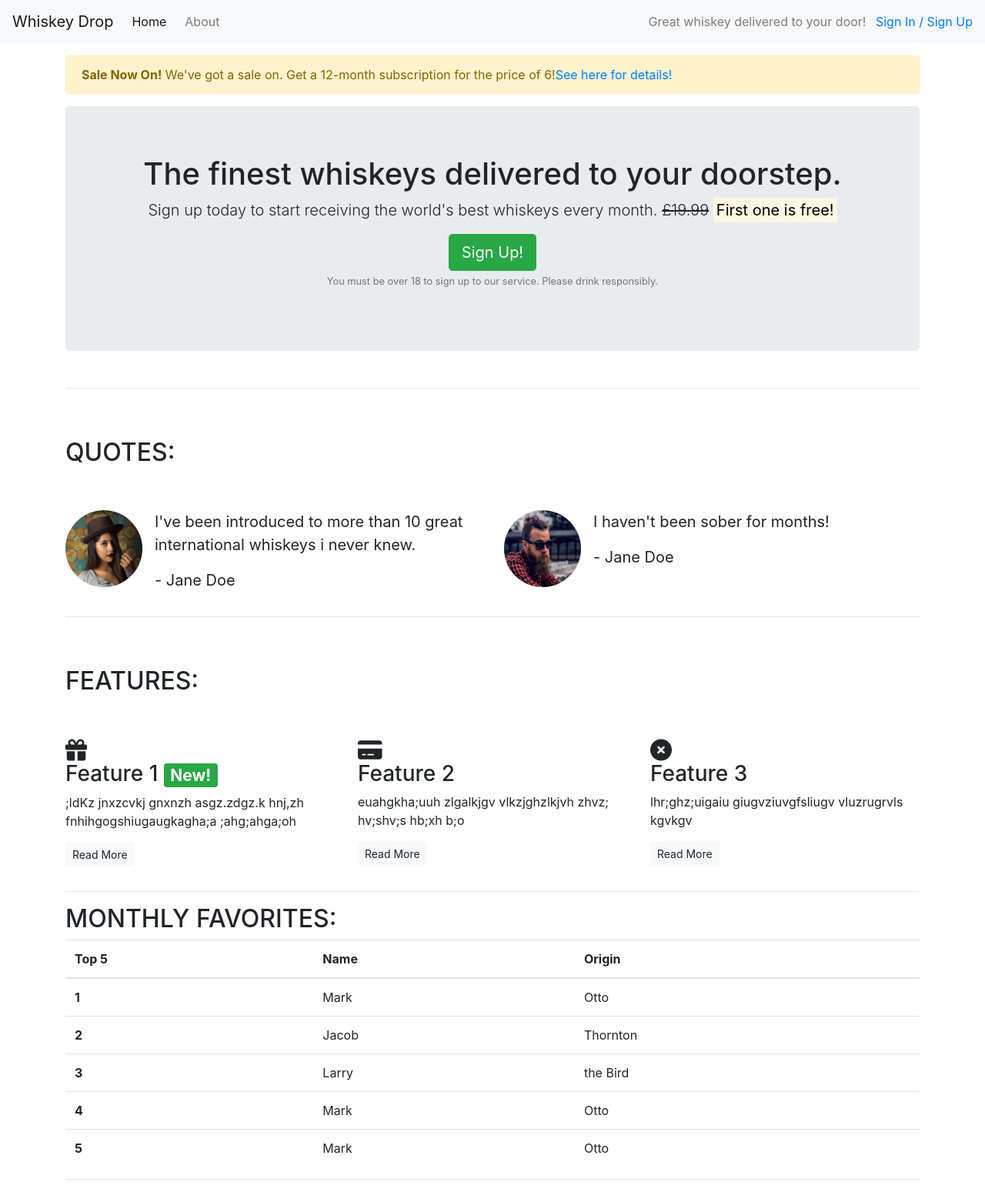
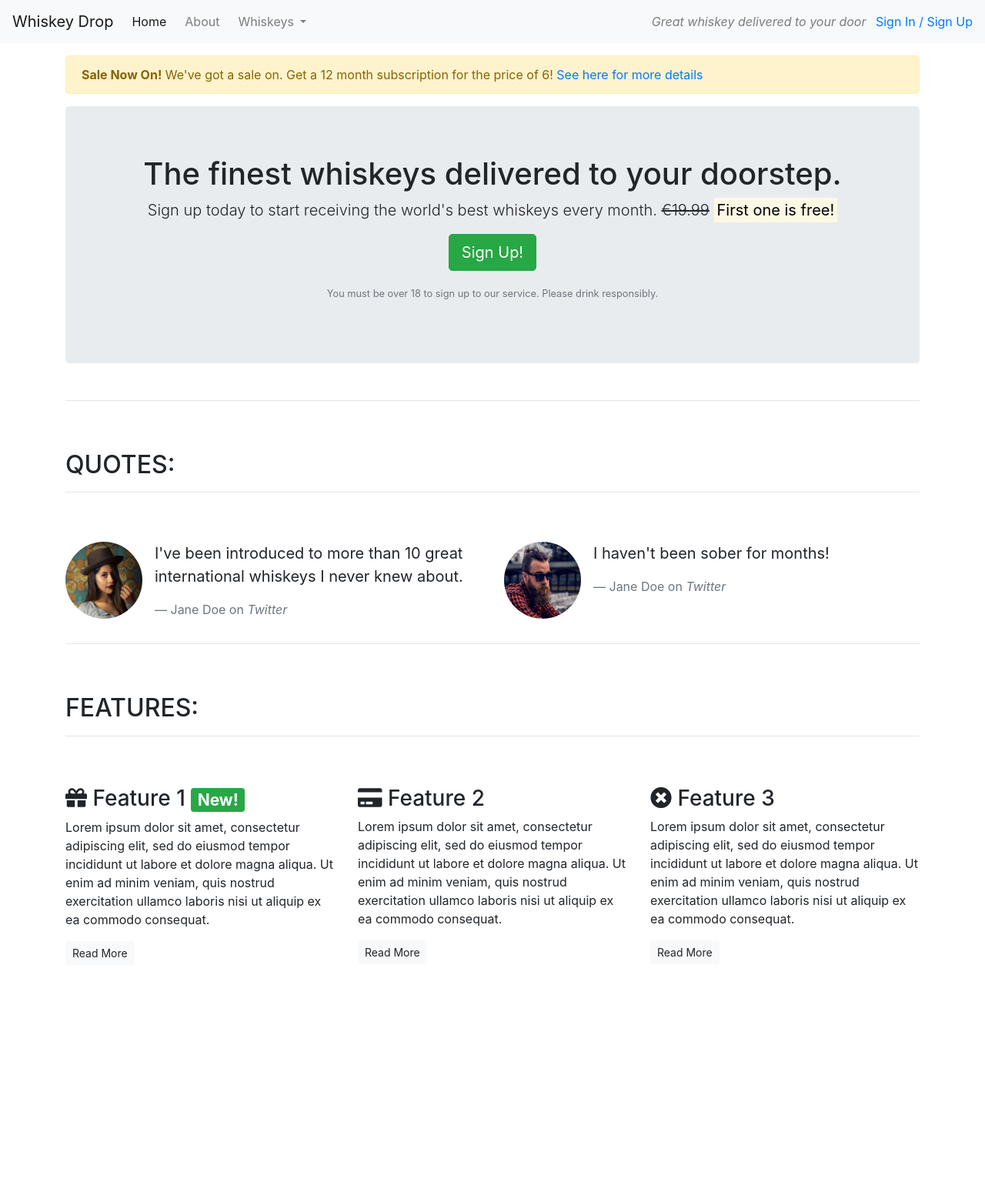
Before and after one commit to James-Stewart110/Bootstrap, a plain HTML site: page index.html in a window 1280 px wide. Shown: the whole page at 77% size. After the commit the page ends 1270 px from the top, so only its background shows below. Drawn offline with nearby package versions, Linux system fonts and the light colour scheme.

Commit message:
Progressive Enhancement with JS Components pt2

```diff
--- a/index.html
+++ b/index.html
@@ -1,76 +1,90 @@
 <!DOCTYPE html>
-<html lang="en">
+<html lang="en-us">
 
 <head>
-	<meta charset="UTF-8">
+    <meta charset="utf-8">
     <meta name="viewport" content="width=device-width, initial-scale=1.0">
-	<meta http-equiv="X-UA-Compatible" content="ie=edge">
-	<link rel="stylesheet" href="https://stackpath.bootstrapcdn.com/bootstrap/4.4.1/css/bootstrap.min.css"
-		integrity="sha384-Vkoo8x4CGsO3+Hhxv8T/Q5PaXtkKtu6ug5TOeNV6gBiFeWPGFN9MuhOf23Q9Ifjh" crossorigin="anonymous">
-	<script src="https://stackpath.bootstrapcdn.com/bootstrap/4.4.1/js/bootstrap.min.js"
-		integrity="sha384-wfSDF2E50Y2D1uUdj0O3uMBJnjuUD4Ih7YwaYd1iqfktj0Uod8GCExl3Og8ifwB6" crossorigin="anonymous">
-	</script>
-	<script src="https://kit.fontawesome.com/d1f3fcb938.js" crossorigin="anonymous"></script>
     <title>Whiskey Drop | Taste a new whiskey every month</title>
+    <link rel="stylesheet" href="https://maxcdn.bootstrapcdn.com/bootstrap/4.1.3/css/bootstrap.min.css">
+    <link rel="stylesheet" href="https://use.fontawesome.com/releases/v5.6.1/css/all.css" integrity="sha384-gfdkjb5BdAXd+lj+gudLWI+BXq4IuLW5IT+brZEZsLFm++aCMlF1V92rMkPaX4PP" crossorigin="anonymous">
 </head>
 
 <body>
-	<nav class="navbar navbar-light bg-light navbar-expand-sm">
-		<a href="" class="navbar-brand">Whiskey Drop</a>
+    <!--Nav-->
+    <nav class="navbar navbar-light navbar-expand-sm bg-light">
+        <a href="/" class="navbar-brand">
+                    Whiskey Drop</a>
+
+        <button class="navbar-toggler ml-auto" type="button" data-toggle="collapse" data-target="#navbarNavDropdown" aria-controls="navbarNavDropdown" aria-expanded="false" aria-label="Toggle navigation">
+        <span class="navbar-toggler-icon"></span></button>
+
+        <div class="collapse navbar-collapse" id="navbarNavDropdown">
             <ul class="navbar-nav mr-auto">
-			<li class="active nav-item mr-2"><a href="/" class="nav-link">Home</a></li>
-			<li class="nav-item mr-2"><a href="/about" class="nav-link">About</a></li>
-			<li class="nav-item mr-2 d-block d-sm-none"><a href="/login" class="nav-link">Sign In / Sign Up</a></li>
+                <li class="active nav-item mr-2"><a class="nav-link" href="/">Home</a></li>
+                <li class="nav-item mr-2"><a class="nav-link" href="">About</a></li>
+                <li class="nav-item dropdown">
+                    <a class="nav-link dropdown-toggle" href="#" id="navbarDropdownMenuLink" role="button" data-toggle="dropdown" aria-haspopup="true" aria-expanded="false">
+          Whiskeys
+        </a>
+                    <div class="dropdown-menu" aria-labelledby="navbarDropdownMenuLink">
+                        <a class="dropdown-item" href="#">Irish</a>
+                        <a class="dropdown-item" href="#">Scotch</a>
+                        <a class="dropdown-item" href="#">Japanese</a>
+                        <a class="dropdown-item" href="#">American</a>
+                    </div>
+                </li>
+
+                <li class="nav-item mr-2 d-block d-sm-none"><a class="nav-link" href="">Sign In / Sign Up</a></li>
             </ul>
+        </div>
         <div class="d-none d-md-block">
-			<p class="navbar-text my-auto mr-2">Great whiskey delivered to your door!</i></p>
+            <p class="navbar-text my-auto mr-2"><i>Great whiskey delivered to your door</i></p>
             <a href="/login">Sign In / Sign Up</a>
         </div>
+        <!--</div>-->
     </nav>
     <article class="container mt-3">
         <div class="row d-none d-sm-block">
             <div class="col-12">
                 <div class="alert alert-warning">
-    <strong>Sale Now On!</strong> We've got a sale on. Get a 12-month subscription for the price of 6!<a href="">See here for details!</a>
+                    <strong>Sale Now On!</strong> We've got a sale on. Get a 12 month subscription for the price of 6! <a href="">See here for more details</a>
                 </div>
             </div>
         </div>
-		<!--Callout-->
+        <!-- Callout -->
         <div class="row">
             <div class="col-12">
                 <section class="callout jumbotron text-center">
                     <h1>The finest whiskeys delivered to your doorstep.</h1>
                     <p class="lead">Sign up today to start receiving the world's best whiskeys every month.
-						<s class="d-none d-sm-inline">£19.99</s>
+                        <s class="d-none d-sm-inline">€19.99</s>
                         <span class="d-inline d-sm-none"><br></span>
                         <strong><mark>First one is free!</mark></strong></p>
-					<button class="btn btn-success btn-lg">Sign Up!</button>
-					<p class="text-muted">
-						<small>You must be over 18 to sign up to our service. Please drink responsibly.</small></p>
+                    <p><button class="btn btn-lg btn-success" data-toggle="modal" data-target="#signUpModal">Sign Up!</button></p>
+                    <p class="text-muted"><small>You must be over 18 to sign up to our service. Please drink responsibly.</small></p>
                 </section>
             </div>
         </div>
-		<!--/.callout-->
+        <!-- /.callout -->
         <hr>
-
-		<!--Quotes-->
-		<section class="blockquote">
+        <!-- Quotes -->
+        <section class="quotes">
             <div class="row">
                 <div class="col-12 my-5">
                     <h2 class="text-uppercase">Quotes:</h2>
+                    <hr />
                 </div>
             </div>
             <div class="row">
                 <div class="col-12 col-md-6">
                     <div class="media">
                         <div class="d-none d-sm-block">
-							<img src="images/girl-image.png" class="rounded-circle mr-3" height="100" width="100">
+                            <img src="images/girl-image.png" class="rounded-circle mr-3" height=100 width=100>
                         </div>
                         <div class="media-body">
-								<blockquote class="quote">
-									<p>I've been introduced to more than 10 great international whiskeys i never knew.
-									</p>
-									<p>- Jane Doe</p>
+                            <blockquote class="blockquote">
+                                <p>I've been introduced to more than 10 great international whiskeys I never knew about.</p>
+                                <footer class="blockquote-footer">Jane Doe on <cite title="Twitter">Twitter</cite></footer>
                             </blockquote>
                         </div>
                     </div>
@@ -78,97 +92,89 @@
                 <div class="col-12 col-md-6">
                     <div class="media">
                         <div class="d-none d-sm-block">
-								<img src="images/guy-image.png" class="rounded-circle mr-3" height="100" width="100">
+                            <img src="images/guy-image.png" class="rounded-circle mr-3" height=100 width=100>
                         </div>
                         <div class="media-body">
                             <blockquote class="blockquote">
                                 <p>I haven't been sober for months!</p>
-										<p>- Jane Doe</p>
+                                <footer class="blockquote-footer">Jane Doe on <cite title="Twitter">Twitter</cite></footer>
                             </blockquote>
                         </div>
                     </div>
                 </div>
             </div>
         </section>
-		<!--/.Quotes-->
+        <!-- /.quotes -->
         <hr>
-
-		<!--Features-->
+        <!-- Features -->
         <section class="features">
             <div class="row">
                 <div class="col-12 my-5">
                     <h2 class="text-uppercase">Features:</h2>
+                    <hr />
                 </div>
             </div>
             <div class="row">
                 <div class="col-12 col-md-6 col-lg-4">
-					<div class="features">
-						<h3><i class="fas fa-gift d-none d-sm-block"></i> Feature 1 <span class="badge badge-success">New!</span></h3>
-						<p>;ldKz jnxzcvkj gnxnzh asgz.zdgz.k hnj,zh fnhihgogshiugaugkagha;a ;ahg;ahga;oh </p>
-						<p><a href="" class="btn btn-sm btn-light">Read More</a></p>
+                    <div class="feature">
+                        <h3><i class="fas fa-gift d-none d-sm-inline"></i> Feature 1 <span class="badge badge-success">New!</span></h3>
+                        <p>Lorem ipsum dolor sit amet, consectetur adipiscing elit, sed do eiusmod tempor incididunt ut labore et dolore magna aliqua. Ut enim ad minim veniam, quis nostrud exercitation ullamco laboris nisi ut aliquip ex ea commodo consequat.</p>
+                        <p><a class="btn btn-sm btn-light" href="">Read More</a></p>
                     </div>
                 </div>
                 <div class="col-12 col-md-6 col-lg-4">
                     <div class="feature">
-						<h3><i class="fas fa-credit-card d-none d-sm-block"></i> Feature 2</h3>
-						<p>euahgkha;uuh zlgalkjgv vlkzjghzlkjvh zhvz; hv;shv;s hb;xh b;o</p>
-						<p><a href="" class="btn btn-sm btn-light">Read More</a></p>
+                        <h3><i class="fas fa-credit-card d-none d-sm-inline"></i> Feature 2</h3>
+                        <p>Lorem ipsum dolor sit amet, consectetur adipiscing elit, sed do eiusmod tempor incididunt ut labore et dolore magna aliqua. Ut enim ad minim veniam, quis nostrud exercitation ullamco laboris nisi ut aliquip ex ea commodo consequat.</p>
+                        <p><a class="btn btn-sm btn-light" href="">Read More</a></p>
                     </div>
                 </div>
                 <div class="col-12 d-md-none d-lg-block col-lg-4">
                     <div class="feature">
-						<h3><i class="fas fa-times-circle d-none d-sm-block"></i> Feature 3</h3>
-						<p>lhr;ghz;uigaiu giugvziuvgfsliugv vluzrugrvls kgvkgv </p>
-						<p><a href="" class="btn btn-sm btn-light">Read More</a></p>
+                        <h3><i class="fas fa-times-circle d-none d-sm-inline"></i> Feature 3</h3>
+                        <p>Lorem ipsum dolor sit amet, consectetur adipiscing elit, sed do eiusmod tempor incididunt ut labore et dolore magna aliqua. Ut enim ad minim veniam, quis nostrud exercitation ullamco laboris nisi ut aliquip ex ea commodo consequat.</p>
+                        <p><a class="btn btn-sm btn-light" href="">Read More</a></p>
                     </div>
                 </div>
             </div>
         </section>
-		<hr>
+        <!-- /.features -->
+    </article>
 
-		<!--Monthly Favorites-->
-		<section class="monthly-favorites">
-			<h2 class="text-uppercase">Monthly Favorites:</h2>
-			<table class="table">
-				<thead>
-					<tr>
-						<th scope="col">Top 5</th>
-						<th scope="col">Name</th>
-						<th scope="col">Origin</th>
-					</tr>
-				</thead>
-				<tbody>
-					<tr>
-						<th scope="row">1</th>
-						<td>Mark</td>
-						<td>Otto</td>
-					</tr>
-					<tr>
-						<th scope="row">2</th>
-						<td>Jacob</td>
-						<td>Thornton</td>
-					</tr>
-					<tr>
-						<th scope="row">3</th>
-						<td>Larry</td>
-						<td>the Bird</td>
-					</tr>
-					<tr>
-						<th scope="row">4</th>
-						<td>Mark</td>
-						<td>Otto</td>
-					</tr>
-					<tr>
-						<th scope="row">5</th>
-						<td>Mark</td>
-						<td>Otto</td>
-					</tr>
-				</tbody>
-			</table>
-		</section>
-		<!--/.Monthly Favorites-->
-		<hr>
-	</article>
+    <div class="modal" tabindex="-1" role="dialog" id="signUpModal">
+        <div class="modal-dialog" role="document">
+            <div class="modal-content">
+                <div class="modal-header">
+                    <h5 class="modal-title">Sign Up To Whiskey Drop!</h5>
+                    <button type="button" class="close" data-dismiss="modal" aria-label="Close">
+          <span aria-hidden="true">&times;</span>
+        </button>
+                </div>
+                <div class="modal-body">
+                    <form>
+                        <div class="form-group">
+                            <label for="exampleInputEmail1">Email address</label>
+                            <input type="email" class="form-control" id="exampleInputEmail1" aria-describedby="emailHelp" placeholder="Enter email">
+                            <small id="emailHelp" class="form-text text-muted">We'll never share your email with anyone else.</small>
+                        </div>
+                        <div class="form-group">
+                            <label for="password">Password</label>
+                            <input type="password" class="form-control" id="password" placeholder="Password">
+                        </div>
+                        <div class="form-group">
+                            <label for="repeatPassword">Repeat Password</label>
+                            <input type="password" class="form-control" id="repeatPassword" placeholder="Repeat Password">
+                        </div>
+                        <button type="submit" class="btn btn-success">Submit</button>
+                    </form>
+                </div>
+            </div>
+        </div>
+    </div>
+
+    <script src="https://code.jquery.com/jquery-3.3.1.slim.min.js" integrity="sha384-q8i/X+965DzO0rT7abK41JStQIAqVgRVzpbzo5smXKp4YfRvH+8abtTE1Pi6jizo" crossorigin="anonymous"></script>
+    <script src="https://cdnjs.cloudflare.com/ajax/libs/popper.js/1.14.3/umd/popper.min.js" integrity="sha384-ZMP7rVo3mIykV+2+9J3UJ46jBk0WLaUAdn689aCwoqbBJiSnjAK/l8WvCWPIPm49" crossorigin="anonymous"></script>
+    <script src="https://stackpath.bootstrapcdn.com/bootstrap/4.1.3/js/bootstrap.min.js" integrity="sha384-ChfqqxuZUCnJSK3+MXmPNIyE6ZbWh2IMqE241rYiqJxyMiZ6OW/JmZQ5stwEULTy" crossorigin="anonymous"></script>
 </body>
 
 </html>
```
Lines whose indentation alone changed are shown as unchanged.
